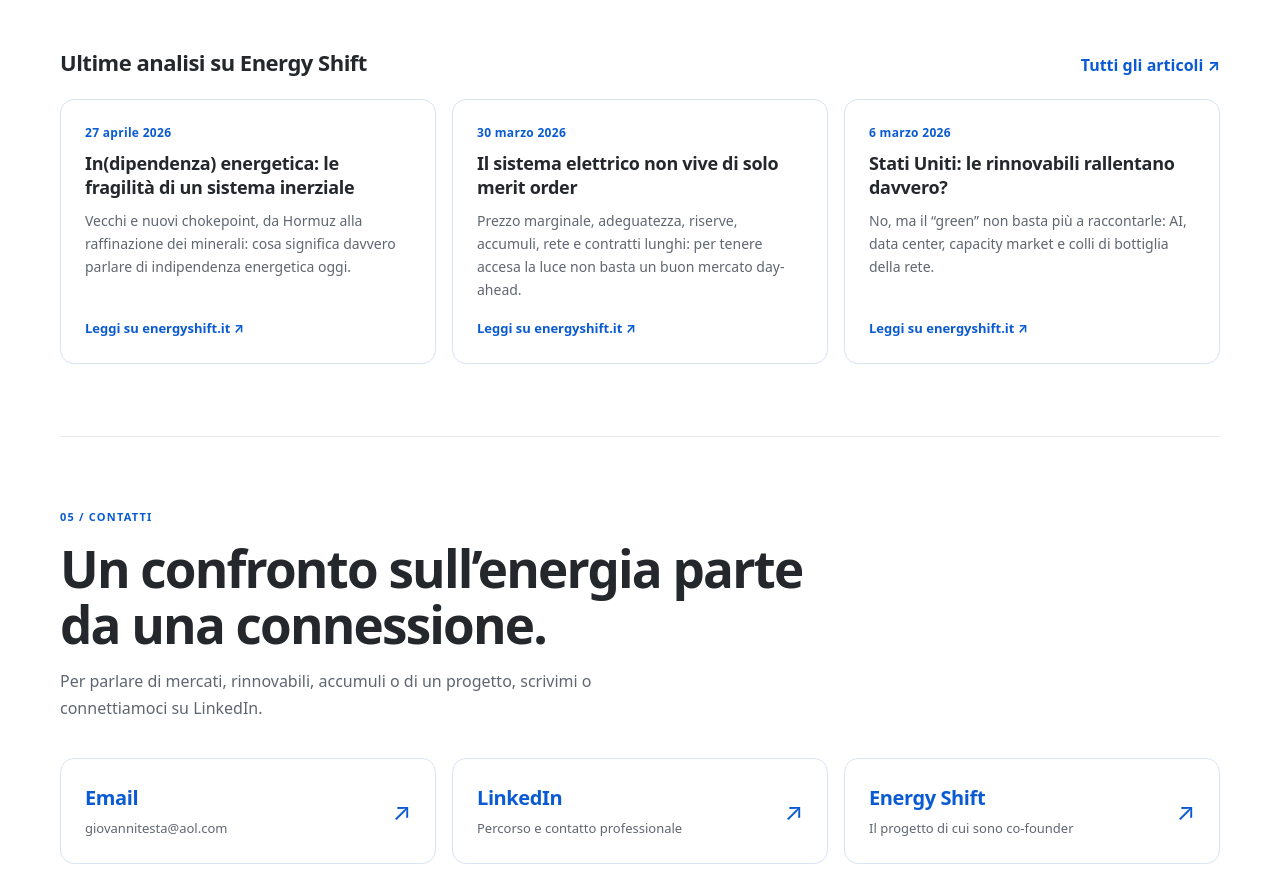
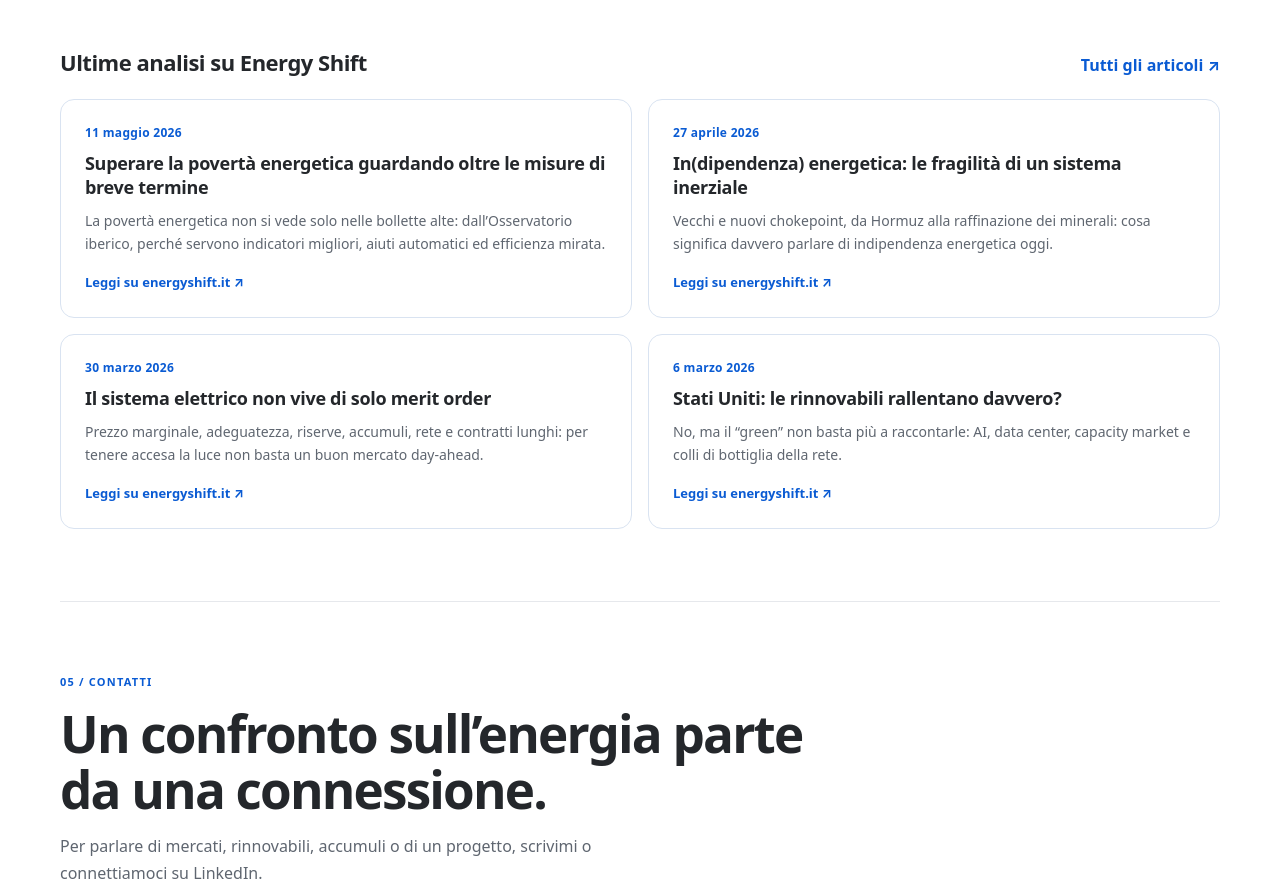
Before and after one commit to gio-moliva/profile, a plain HTML site: page index.html in a window 1280 px wide. Shown: the part 4194-5090 px from the top of the page. Drawn offline with Linux system fonts and the light colour scheme.

Commit message:
Add energy poverty article to latest analysis
Co-Authored-By: Claude Opus 5.5 <noreply@anthropic.com>
Claude-Session: https://claude.ai/code/session_014WV7gyuiZKkgGcvDh8fDif

```diff
--- a/index.html
+++ b/index.html
@@ -130,6 +130,7 @@
   </div>
   <div class="posts-head"><h3>Ultime analisi su Energy Shift</h3><a class="textlink" href="https://www.energyshift.it/" target="_blank" rel="noopener noreferrer">Tutti gli articoli <span class="arrow" aria-hidden="true">↗</span></a></div>
   <div class="posts">
+    <a class="post" href="https://www.energyshift.it/p/superare-la-poverta-energetica-guardando" target="_blank" rel="noopener noreferrer"><time datetime="2026-05-11">11 maggio 2026</time><h4 lang="it">Superare la povertà energetica guardando oltre le misure di breve termine</h4><p>La povertà energetica non si vede solo nelle bollette alte: dall’Osservatorio iberico, perché servono indicatori migliori, aiuti automatici ed efficienza mirata.</p><span class="post-cta">Leggi su energyshift.it <span class="arrow" aria-hidden="true">↗</span></span></a>
     <a class="post" href="https://www.energyshift.it/p/indipendenza-energetica-le-fragilita" target="_blank" rel="noopener noreferrer"><time datetime="2026-04-27">27 aprile 2026</time><h4 lang="it">In(dipendenza) energetica: le fragilità di un sistema inerziale</h4><p>Vecchi e nuovi chokepoint, da Hormuz alla raffinazione dei minerali: cosa significa davvero parlare di indipendenza energetica oggi.</p><span class="post-cta">Leggi su energyshift.it <span class="arrow" aria-hidden="true">↗</span></span></a>
     <a class="post" href="https://www.energyshift.it/p/il-sistema-elettrico-non-vive-di" target="_blank" rel="noopener noreferrer"><time datetime="2026-03-30">30 marzo 2026</time><h4 lang="it">Il sistema elettrico non vive di solo merit order</h4><p>Prezzo marginale, adeguatezza, riserve, accumuli, rete e contratti lunghi: per tenere accesa la luce non basta un buon mercato day-ahead.</p><span class="post-cta">Leggi su energyshift.it <span class="arrow" aria-hidden="true">↗</span></span></a>
     <a class="post" href="https://www.energyshift.it/p/stati-uniti-le-rinnovabili-rallentano" target="_blank" rel="noopener noreferrer"><time datetime="2026-03-06">6 marzo 2026</time><h4 lang="it">Stati Uniti: le rinnovabili rallentano davvero?</h4><p>No, ma il “green” non basta più a raccontarle: AI, data center, capacity market e colli di bottiglia della rete.</p><span class="post-cta">Leggi su energyshift.it <span class="arrow" aria-hidden="true">↗</span></span></a>
--- a/style.css
+++ b/style.css
@@ -145,7 +145,7 @@ nav a:not(.navcontact):hover{color:var(--accent)}
 /* Latest posts */
 .posts-head{display:flex;justify-content:space-between;align-items:baseline;gap:16px;margin:48px 0 20px}
 .posts-head h3{margin:0;font-size:22px;font-weight:740;letter-spacing:-.5px}
-.posts{display:grid;grid-template-columns:repeat(3,1fr);gap:16px}
+.posts{display:grid;grid-template-columns:repeat(2,1fr);gap:16px}
 .post{display:flex;flex-direction:column;padding:24px;border:1px solid var(--line-2);border-radius:14px;background:var(--card);transition:border-color .2s,transform .2s,box-shadow .2s}
 .post:hover{border-color:var(--accent);transform:translateY(-3px);box-shadow:var(--shadow)}
 .post time{font-size:12px;font-weight:650;color:var(--accent);letter-spacing:.3px}
```
Also changed, not shown: en.html (+1 -0 lines).
